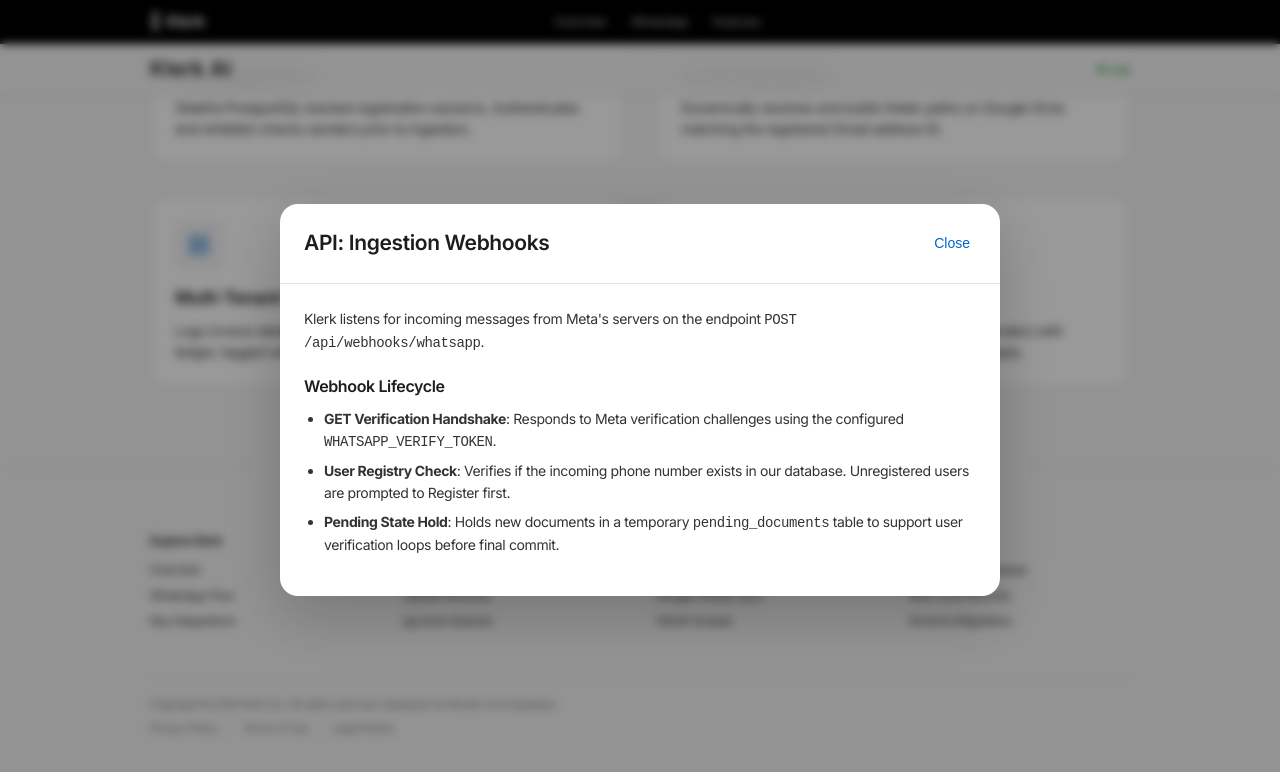
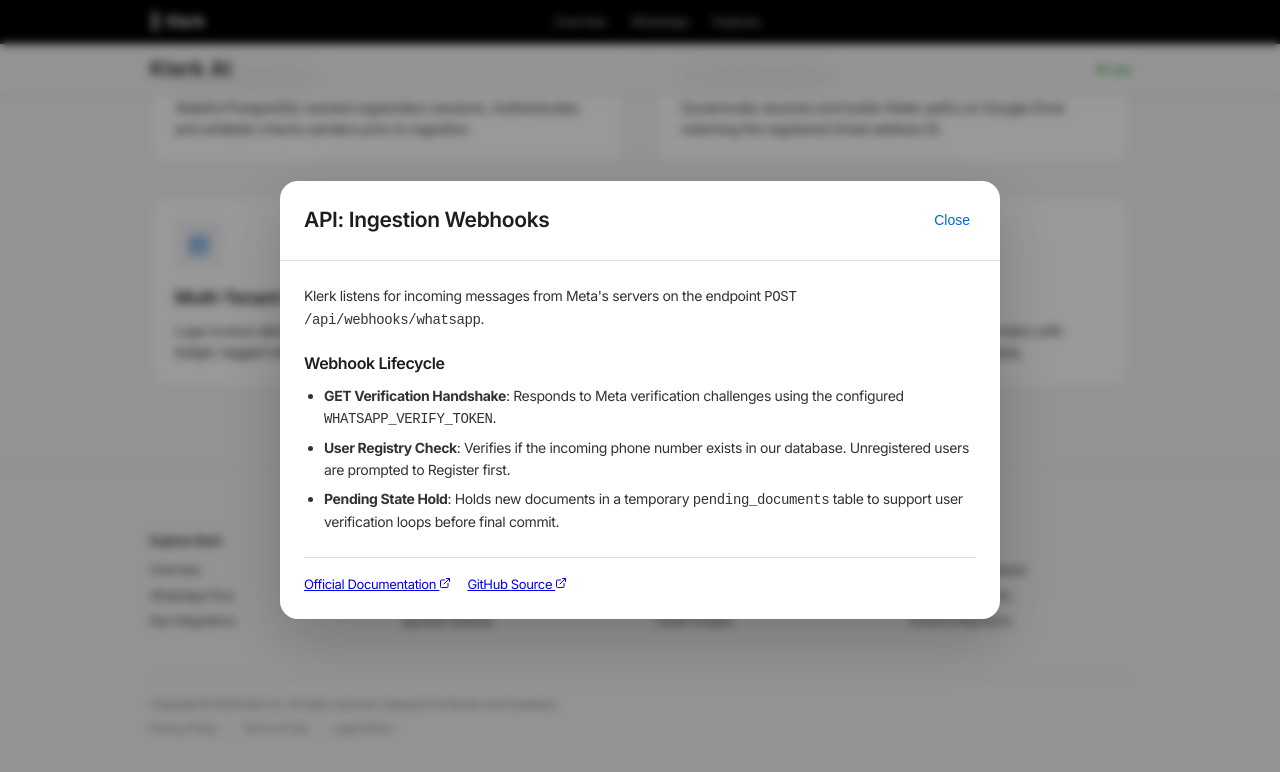
Before and after one commit to shauatsmvec/klerk, a React (Vite) app in the folder frontend/: page / in a window 1280 px wide. Both pictures are taken after a click on the element "Ingestion Webhooks". Shown: the part 1732-2504 px from the top of the page. Built offline with nearby package versions, Linux system fonts and the light colour scheme.

Commit message:
docs: enrich documentation modals with official reference links and project source files

```diff
--- a/frontend/src/App.tsx
+++ b/frontend/src/App.tsx
@@ -4,7 +4,8 @@ import {
   Database,
   FolderOpen,
   Server,
-  ShieldCheck
+  ShieldCheck,
+  ExternalLink
 } from 'lucide-react';
 
 type ModalType =
@@ -290,6 +291,10 @@ export default function App() {
                       <li><strong>User Registry Check</strong>: Verifies if the incoming phone number exists in our database. Unregistered users are prompted to Register first.</li>
                       <li><strong>Pending State Hold</strong>: Holds new documents in a temporary <code>pending_documents</code> table to support user verification loops before final commit.</li>
                     </ul>
+                    <div style={{ marginTop: '24px', paddingTop: '16px', borderTop: '1px solid var(--colors-hairline)', display: 'flex', gap: '16px', fontSize: '13px' }}>
+                      <a href="https://developers.facebook.com/docs/whatsapp/cloud-api/webhooks" target="_blank" rel="noreferrer" className="link-btn">Official Documentation <ExternalLink size={12} /></a>
+                      <a href="https://github.com/shauatsmvec/klerk/blob/main/project/src/api/server.ts" target="_blank" rel="noreferrer" className="link-btn">GitHub Source <ExternalLink size={12} /></a>
+                    </div>
                   </div>
                 )}
 
@@ -302,6 +307,10 @@ export default function App() {
                       <li><strong>SHA-256 Deduplication</strong>: Rejects files if their unique SHA-256 hash already matches an entry in the database.</li>
                       <li><strong>Extraction Flow</strong>: Runs asynchronous text OCR, LLM text classification, and outputs structured extraction metadata mapping.</li>
                     </ul>
+                    <div style={{ marginTop: '24px', paddingTop: '16px', borderTop: '1px solid var(--colors-hairline)', display: 'flex', gap: '16px', fontSize: '13px' }}>
+                      <a href="https://expressjs.com/en/resources/middleware/multer.html" target="_blank" rel="noreferrer" className="link-btn">Official Documentation <ExternalLink size={12} /></a>
+                      <a href="https://github.com/shauatsmvec/klerk/blob/main/project/src/services/DocumentService.ts" target="_blank" rel="noreferrer" className="link-btn">GitHub Source <ExternalLink size={12} /></a>
+                    </div>
                   </div>
                 )}
 
@@ -313,6 +322,10 @@ export default function App() {
                       <li><strong>Job Dispatch</strong>: WhatsApp webhook downloads file media and enqueues it to the <code>document-processing</code> queue table.</li>
                       <li><strong>Background Worker</strong>: An independent worker thread polls, locks, and processes the job in the background, avoiding timeout errors.</li>
                     </ul>
+                    <div style={{ marginTop: '24px', paddingTop: '16px', borderTop: '1px solid var(--colors-hairline)', display: 'flex', gap: '16px', fontSize: '13px' }}>
+                      <a href="https://github.com/timgit/pg-boss" target="_blank" rel="noreferrer" className="link-btn">Official Documentation <ExternalLink size={12} /></a>
+                      <a href="https://github.com/shauatsmvec/klerk/blob/main/project/src/queue/QueueService.ts" target="_blank" rel="noreferrer" className="link-btn">GitHub Source <ExternalLink size={12} /></a>
+                    </div>
                   </div>
                 )}
 
@@ -324,6 +337,10 @@ export default function App() {
                       <li><strong>Segregated Paths</strong>: Saves documents to <code>Compta/[email]/[Year]/[Month]/[DocType]</code>.</li>
                       <li><strong>Self-Healing Fallback</strong>: If directory creation fails, documents default to the root <code>klerk_service</code> folder, prefixed with the user's Gmail to maintain layout isolation.</li>
                     </ul>
+                    <div style={{ marginTop: '24px', paddingTop: '16px', borderTop: '1px solid var(--colors-hairline)', display: 'flex', gap: '16px', fontSize: '13px' }}>
+                      <a href="https://developers.google.com/drive/api/guides/folder" target="_blank" rel="noreferrer" className="link-btn">Official Documentation <ExternalLink size={12} /></a>
+                      <a href="https://github.com/shauatsmvec/klerk/blob/main/project/src/services/GoogleDriveService.ts" target="_blank" rel="noreferrer" className="link-btn">GitHub Source <ExternalLink size={12} /></a>
+                    </div>
                   </div>
                 )}
 
@@ -332,6 +349,10 @@ export default function App() {
                     <p>Every processed transaction appends a log entry to a global Sheets table.</p>
                     <h3>Ledger Columns</h3>
                     <p>Records: <code>Date</code>, <code>Supplier</code>, <code>Document Type</code>, <code>Amount TTC</code>, <code>Drive View Link</code>, <code>Status</code>, and the registered <code>Uploader</code> email address.</p>
+                    <div style={{ marginTop: '24px', paddingTop: '16px', borderTop: '1px solid var(--colors-hairline)', display: 'flex', gap: '16px', fontSize: '13px' }}>
+                      <a href="https://developers.google.com/sheets/api/guides/values" target="_blank" rel="noreferrer" className="link-btn">Official Documentation <ExternalLink size={12} /></a>
+                      <a href="https://github.com/shauatsmvec/klerk/blob/main/project/src/services/GoogleSheetsService.ts" target="_blank" rel="noreferrer" className="link-btn">GitHub Source <ExternalLink size={12} /></a>
+                    </div>
                   </div>
                 )}
 
@@ -342,6 +363,10 @@ export default function App() {
                       <li><code>https://www.googleapis.com/auth/drive.file</code> - Allows folder creation and file uploads inside Klerk folders.</li>
                       <li><code>https://www.googleapis.com/auth/spreadsheets</code> - Allows appending rows and updating cells in your log spreadsheet.</li>
                     </ul>
+                    <div style={{ marginTop: '24px', paddingTop: '16px', borderTop: '1px solid var(--colors-hairline)', display: 'flex', gap: '16px', fontSize: '13px' }}>
+                      <a href="https://developers.google.com/identity/protocols/oauth2/scopes" target="_blank" rel="noreferrer" className="link-btn">Official Documentation <ExternalLink size={12} /></a>
+                      <a href="https://github.com/shauatsmvec/klerk/blob/main/documentation/usage_guide/usage_guide.md" target="_blank" rel="noreferrer" className="link-btn">GitHub Source <ExternalLink size={12} /></a>
+                    </div>
                   </div>
                 )}
 
@@ -354,6 +379,10 @@ export default function App() {
                       <li><code>documents</code>: Stores filenames, hashes, OCR text, and metadata.</li>
                       <li><code>conversation_states</code>: Tracks active chat registration sessions.</li>
                     </ul>
+                    <div style={{ marginTop: '24px', paddingTop: '16px', borderTop: '1px solid var(--colors-hairline)', display: 'flex', gap: '16px', fontSize: '13px' }}>
+                      <a href="https://supabase.com/docs/guides/database" target="_blank" rel="noreferrer" className="link-btn">Official Documentation <ExternalLink size={12} /></a>
+                      <a href="https://github.com/shauatsmvec/klerk/blob/main/project/src/infrastructure/database.ts" target="_blank" rel="noreferrer" className="link-btn">GitHub Source <ExternalLink size={12} /></a>
+                    </div>
                   </div>
                 )}
 
@@ -365,6 +394,10 @@ export default function App() {
                       <li><strong>Read Isolation</strong>: Users can only query files linked to their phone number.</li>
                       <li><strong>Developer Override</strong>: Dashboards bypass policies using service role keys.</li>
                     </ul>
+                    <div style={{ marginTop: '24px', paddingTop: '16px', borderTop: '1px solid var(--colors-hairline)', display: 'flex', gap: '16px', fontSize: '13px' }}>
+                      <a href="https://www.postgresql.org/docs/current/ddl-rowsecurity.html" target="_blank" rel="noreferrer" className="link-btn">Official Documentation <ExternalLink size={12} /></a>
+                      <a href="https://github.com/shauatsmvec/klerk/blob/main/project/migrations/20260710_create_multitenancy_tables.sql" target="_blank" rel="noreferrer" className="link-btn">GitHub Source <ExternalLink size={12} /></a>
+                    </div>
                   </div>
                 )}
 
@@ -375,6 +408,10 @@ export default function App() {
                       <li><code>20260707_create_documents_table.sql</code>: Sets up the base invoice registry.</li>
                       <li><code>20260710_create_multitenancy_tables.sql</code>: Configures multi-tenant relationships and user tracking schemas.</li>
                     </ul>
+                    <div style={{ marginTop: '24px', paddingTop: '16px', borderTop: '1px solid var(--colors-hairline)', display: 'flex', gap: '16px', fontSize: '13px' }}>
+                      <a href="https://supabase.com/docs/guides/cli/local-development#database-migrations" target="_blank" rel="noreferrer" className="link-btn">Official Documentation <ExternalLink size={12} /></a>
+                      <a href="https://github.com/shauatsmvec/klerk/tree/main/project/migrations" target="_blank" rel="noreferrer" className="link-btn">GitHub Source <ExternalLink size={12} /></a>
+                    </div>
                   </div>
                 )}
               </div>
```
